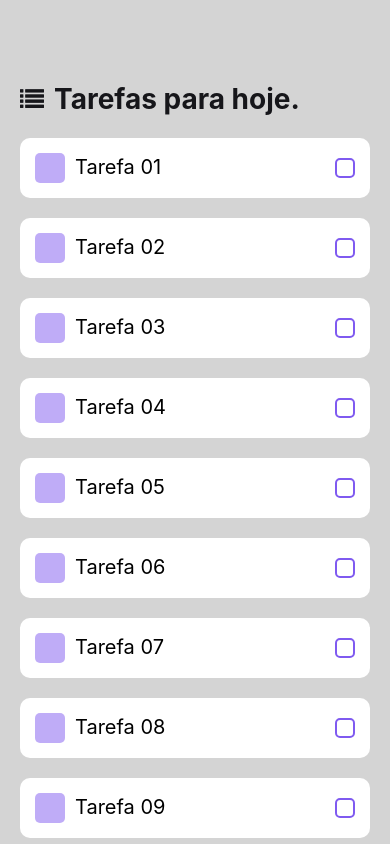
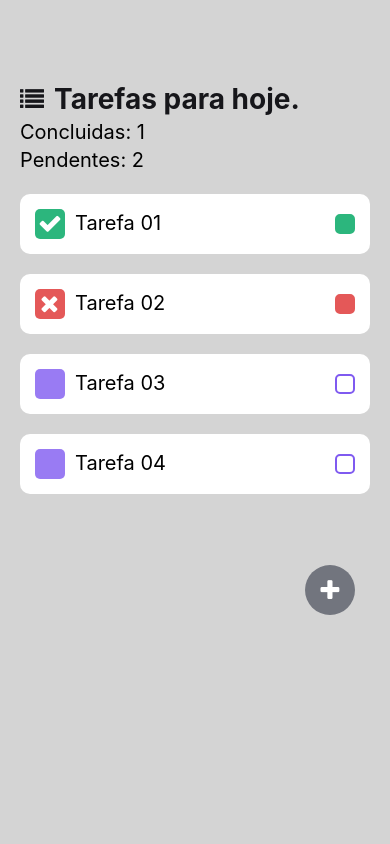
Before and after one commit to DiegoAdrianoMendes/App-Tasks, a React Native app: screen /WeekTasks in a window 390 px wide. Shown: the top 844 px of the page. Built offline with nearby package versions, Linux system fonts and the light colour scheme.

Commit message:
:construction: UseStates Tasks

```diff
--- a/src/components/Task.jsx
+++ b/src/components/Task.jsx
@@ -3,18 +3,39 @@ import {
     StyleSheet,
     View,
     Text,
-    TouchableOpacity
 } from 'react-native';
+import {
+    FontAwesome
+} from '@expo/vector-icons';
 import Colors from '../styles/colors';
 import Typography from '../styles/typography';
 
 const Task = (props) => {
+    let check = false;
+    let notCheck = false;
+
+    if(props.state == 'check'){
+        check = true;
+    }else if(props.state == 'notCheck'){
+        notCheck = true;
+    }
+
     return (
         <View style={styles.item}>
             <View style={styles.itemLeft}>
-                <TouchableOpacity style={styles.square}>
-
-                </TouchableOpacity>
+                <View
+                    style={[
+                        styles.square,
+                        (check) ? styles.active : (notCheck)? styles.notCheck : styles.defaultSquare,
+                        (check) ? styles.iconCheck: (notCheck)? styles.iconNotCheck : styles.defaultSquare,
+                    ]}
+                >
+                    <FontAwesome
+                        name={(check)? "check" : (notCheck)? "close": ""}
+                        size={24}
+                        color={Colors.white}
+                    />
+                </View>
                 <Text style={[
                     styles.itemText,
                     Typography.h3
@@ -22,7 +43,13 @@ const Task = (props) => {
                     {props.title}
                 </Text>
             </View>
-            <View style={styles.circle}></View>
+            <View
+                style={[
+                    styles.circle,
+                    (check) ? styles.active : (notCheck)? styles.notCheck : styles.defaultCircle
+                ]}
+            >
+            </View>
         </View>
     );
 }
@@ -45,17 +72,39 @@ const styles = StyleSheet.create({
         width: 20,
         height: 20,
         borderRadius: 5,
+        borderWidth: 2
+    },
+    defaultCircle: {
         backgroundColor: Colors.white,
-        borderColor: Colors.primary,
-        borderWidth: 2,
+        borderColor: Colors.primary
+    },
+    active: {
+        backgroundColor: Colors.green,
+        borderColor: Colors.green,
+        opacity: 1
+    },
+    notCheck: {
+        backgroundColor: Colors.red,
+        borderColor: Colors.red,
+        opacity: 1
     },
     square: {
         width: 30,
         height: 30,
-        backgroundColor: Colors.primary,
         borderRadius: 5,
-        opacity: 0.5,
-        marginRight: 10,
+        opacity: 0.8,
+        marginRight: 10
+    },
+    iconCheck: {
+        paddingLeft: 3,
+        paddingTop: 2
+    },
+    iconNotCheck: {
+        paddingLeft: 5,
+        paddingTop: 2
+    },
+    defaultSquare: {
+        backgroundColor: Colors.primary
     },
     itemText:{
         maxWidth: '80%',
--- a/src/pages/AddTask.jsx
+++ b/src/pages/AddTask.jsx
@@ -19,6 +19,7 @@ export function AddTask(){
     const navigation = useNavigation();
 
     const [taskIsFilled, setTaskIsFilled] = useState(false);
+    const [task, setTask] = useState();
 
     function handleTaskIsFilled(value) {
         (value.length > 0)? setTaskIsFilled(true) : setTaskIsFilled(false);
@@ -26,6 +27,20 @@ export function AddTask(){
 
     function handleBack(){
         navigation.goBack();
+    }
+
+    function handleAddTask(){
+        console.log(task);
+        taskCreate();
+    }
+
+    function handleChangeTextTask(e){
+        setTask(e);
+        handleTaskIsFilled(e);
+    }
+
+    function taskCreate() {
+        alert('Tarefa Criada');
     }
 
     return(
@@ -62,7 +77,8 @@ export function AddTask(){
                                 color={Colors.gray}
                             />
                         }
-                        onChangeText={handleTaskIsFilled}
+                        value={task}
+                        onChangeText={handleChangeTextTask}
                     />
                     <TouchableOpacity
                         activeOpacity={0.75}
@@ -71,6 +87,7 @@ export function AddTask(){
                             (taskIsFilled) && { backgroundColor: Colors.green }
                         ]}
                         disabled={!taskIsFilled}
+                        onPress={handleAddTask}
                     >
                         <Text style={styles.textButton}>
                             Adicionar
--- a/src/pages/AllTasks.jsx
+++ b/src/pages/AllTasks.jsx
@@ -21,7 +21,9 @@ export function AllTasks(){
     const navigation = useNavigation();
 
     function handleAddTask() {
-        navigation.navigate("AddTask");
+        navigation.navigate("AddTask",{
+            screen: 'allTasks'
+        });
     }
 
     return(
--- a/src/pages/Home.jsx
+++ b/src/pages/Home.jsx
@@ -15,7 +15,9 @@ export function Home(){
     const navigation = useNavigation();
 
     function handleAddTask() {
-        navigation.navigate("AddTask");
+        navigation.navigate("AddTask",{
+            screen: 'Home'
+        });
     }
 
     function handleTodayTasks() {
@@ -113,6 +115,5 @@ const styles = StyleSheet.create({
     text: {
         fontSize: 16,
         color: Colors.white,
-        fontFamily: 'Lato'
     }
 })
--- a/src/pages/MonthTasks.jsx
+++ b/src/pages/MonthTasks.jsx
@@ -21,7 +21,9 @@ export function MonthTasks(){
     const navigation = useNavigation();
 
     function handleAddTask() {
-        navigation.navigate("AddTask");
+        navigation.navigate("AddTask",{
+            screen: 'MonthTasks'
+        });
     }
 
     return(
@@ -47,8 +49,8 @@ export function MonthTasks(){
                 <View style={styles.tasksContent}>
                     <ScrollView>
                         <View style={styles.tasksItems}>
-                            <Task title='Tarefa Mês 01'/>
-                            <Task title='Tarefa Mês 02'/>
+                            <Task title='Tarefa Mês 01' active='false'/>
+                            <Task title='Tarefa Mês 02' active='true'/>
                             <Task title='Tarefa Mês 03'/>
                             <Task title='Tarefa Mês 04'/>
                             <Task title='Tarefa Mês 05'/>
--- a/src/pages/TodayTasks.jsx
+++ b/src/pages/TodayTasks.jsx
@@ -1,12 +1,13 @@
 'use strict';
-import React from 'react';
+import React, { useState } from 'react';
 import {
     StyleSheet,
     SafeAreaView,
     View,
     Text,
     ScrollView,
-    TouchableOpacity
+    TouchableOpacity,
+    TouchableHighlight
 } from 'react-native';
 import {
     FontAwesome
@@ -19,9 +20,20 @@ import Task from '../components/Task';
 
 export function TodayTasks(){
     const navigation = useNavigation();
+    const [countCheck, setCountCheck] = useState(1);
+    const [countNotCheck, setCountNotCheck] = useState(2);
 
     function handleAddTask() {
-        navigation.navigate("AddTask");
+        navigation.navigate("AddTask",{
+            screen: 'TodayTasks'
+        });
+    }
+
+    function handleCheckTask(e){
+        var data = new Date();
+
+        console.log(e);
+        console.log(`${data.getHours()}:${data.getMinutes()}:${data.getSeconds()}:${data.getMilliseconds()}`);
     }
 
     return(
@@ -45,18 +57,24 @@ export function TodayTasks(){
                     </Text>
                 </View>
                 <View style={styles.tasksContent}>
+                    <View>
+                        <Text style={Typography.h3}>Concluidas: {countCheck}</Text>
+                        <Text style={Typography.h3}>Pendentes: {countNotCheck}</Text>
+                    </View>
                     <ScrollView>
                         <View style={styles.tasksItems}>
-                            <Task title='Tarefa 01'/>
-                            <Task title='Tarefa 02'/>
-                            <Task title='Tarefa 03'/>
-                            <Task title='Tarefa 04'/>
-                            <Task title='Tarefa 05'/>
-                            <Task title='Tarefa 06'/>
-                            <Task title='Tarefa 07'/>
-                            <Task title='Tarefa 08'/>
-                            <Task title='Tarefa 09'/>
-                            <Task title='Tarefa 10'/>
+                            <TouchableHighlight onPress={handleCheckTask}>
+                                <Task title='Tarefa 01' state='check'/>
+                            </TouchableHighlight>
+                            <TouchableHighlight onPress={handleCheckTask}>
+                                <Task title='Tarefa 02' state='notCheck'/>
+                            </TouchableHighlight>
+                            <TouchableHighlight onPress={handleCheckTask}>
+                                <Task title='Tarefa 03'/>
+                            </TouchableHighlight>
+                            <TouchableHighlight onPress={handleCheckTask}>
+                                <Task title='Tarefa 04'/>
+                            </TouchableHighlight>
                         </View>
                     </ScrollView>
                 </View>
--- a/src/pages/TomorrowTasks.jsx
+++ b/src/pages/TomorrowTasks.jsx
@@ -21,7 +21,9 @@ export function TomorrowTasks(){
     const navigation = useNavigation();
 
     function handleAddTask() {
-        navigation.navigate("AddTask");
+        navigation.navigate("AddTask",{
+            screen: 'TomorrowTasks'
+        });
     }
 
     return(
--- a/src/pages/WeekTasks.jsx
+++ b/src/pages/WeekTasks.jsx
@@ -21,7 +21,9 @@ export function WeekTasks(){
     const navigation = useNavigation();
 
     function handleAddTask() {
-        navigation.navigate("AddTask");
+        navigation.navigate("AddTask",{
+            screen: 'WeekTasks'
+        });
     }
 
     return(
```
Also changed, not shown: src/routes/stack.routes.jsx (line endings or trailing spaces).
